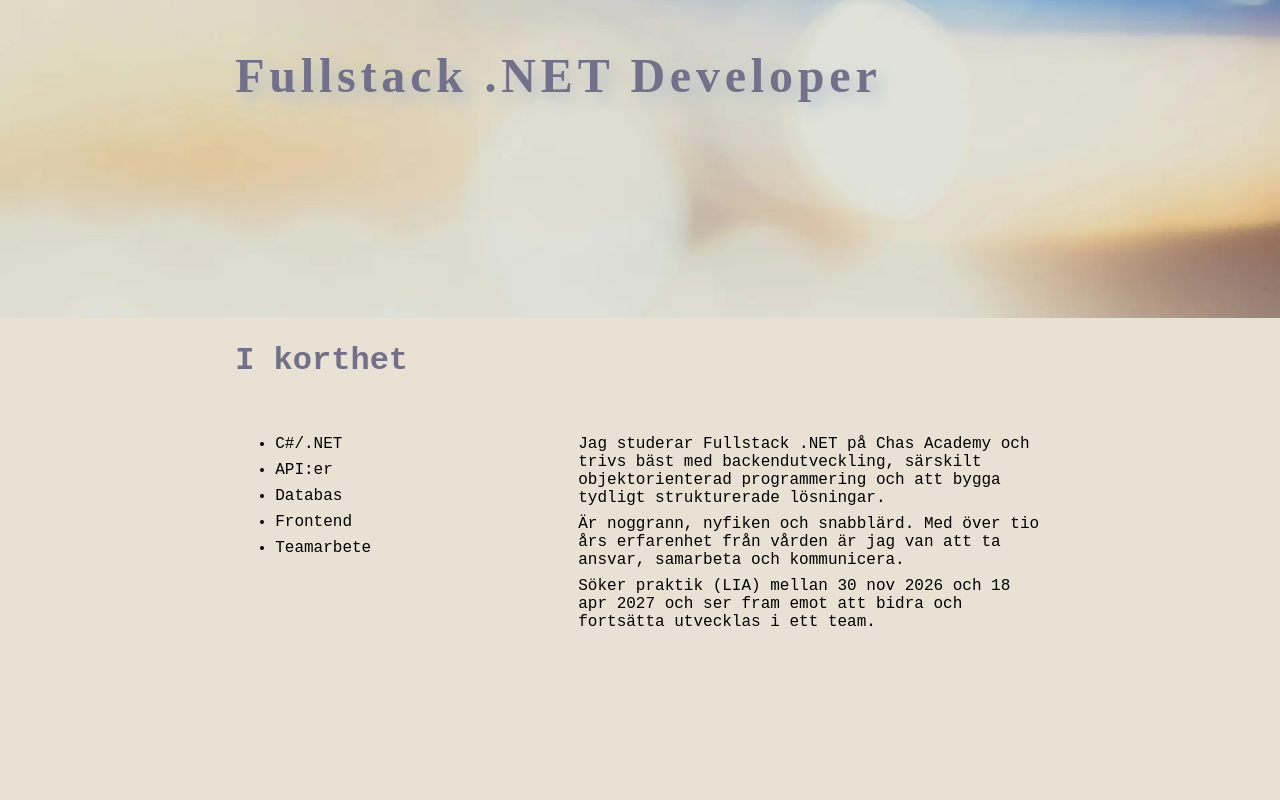
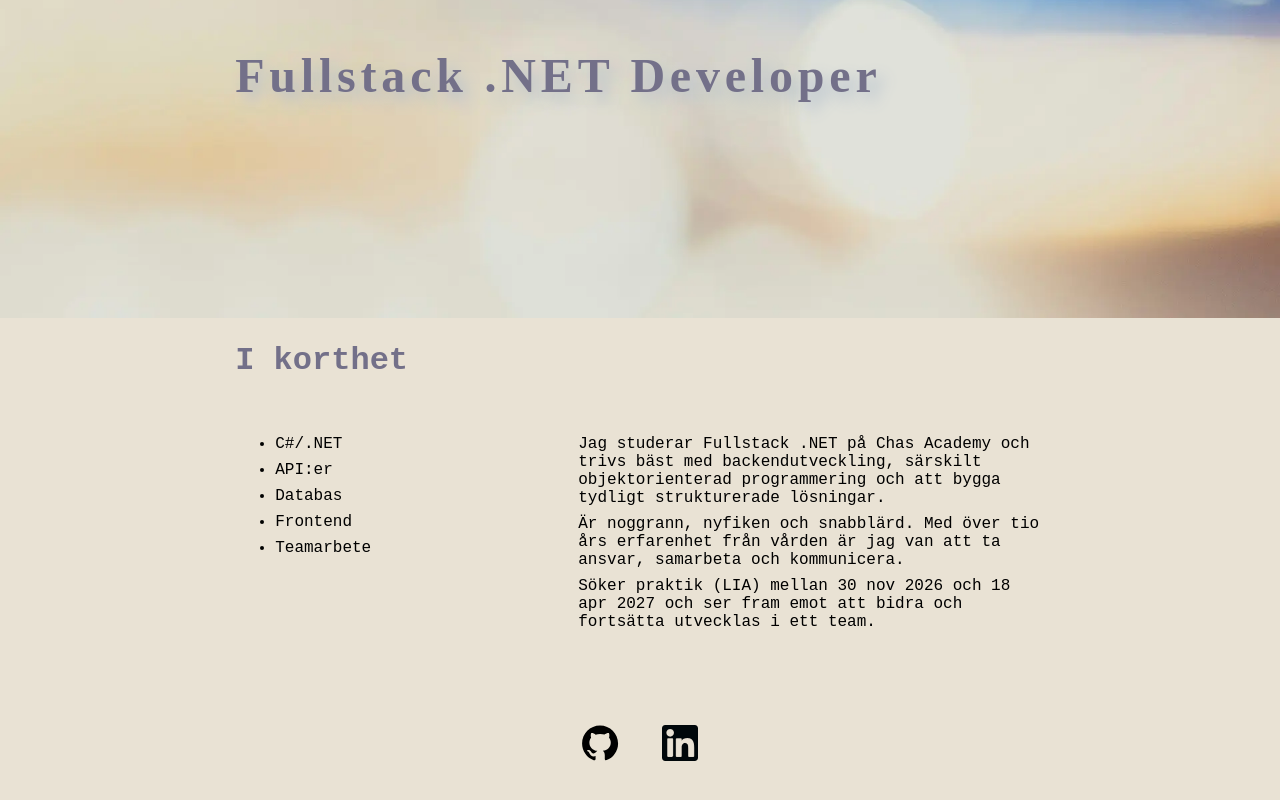
Before and after one commit to KatarinaHolm/CV-Portfolio-React, a React (Vite) app: page / in a window 1280 px wide. Shown: the part 322-1122 px from the top of the page. Before the commit the page ends 985 px from the top, so only its background shows below. Built offline with nearby package versions, Linux system fonts and the light colour scheme; a web font is replaced by a local one.

Commit message:
add footer in home. correct filepath for github-logo in footer

```diff
--- a/src/components/Footer.jsx
+++ b/src/components/Footer.jsx
@@ -4,7 +4,7 @@ export default function Footer() {
       <div className="center">
         <a href="https://www.linkedin.com/in/katarina-holm-14aa4a325/">
           <img
-            src="/icons/github.svg"
+            src="icons/GitHub_Invertocat_Black_Clearspace.svg"
             alt="GitHub logo"
             className="logo"
           />
--- a/src/pages/Home.jsx
+++ b/src/pages/Home.jsx
@@ -1,5 +1,6 @@
 import "./Home.css";
 import EasterEgg from "../components/EasterEggModal";
+import Footer from "../components/Footer";
 
 export default function Home() {
   return (
@@ -50,6 +51,7 @@ export default function Home() {
         </section>
       </main>
       {/* Footer */}
+      <Footer />
     </>
   );
 }
```
